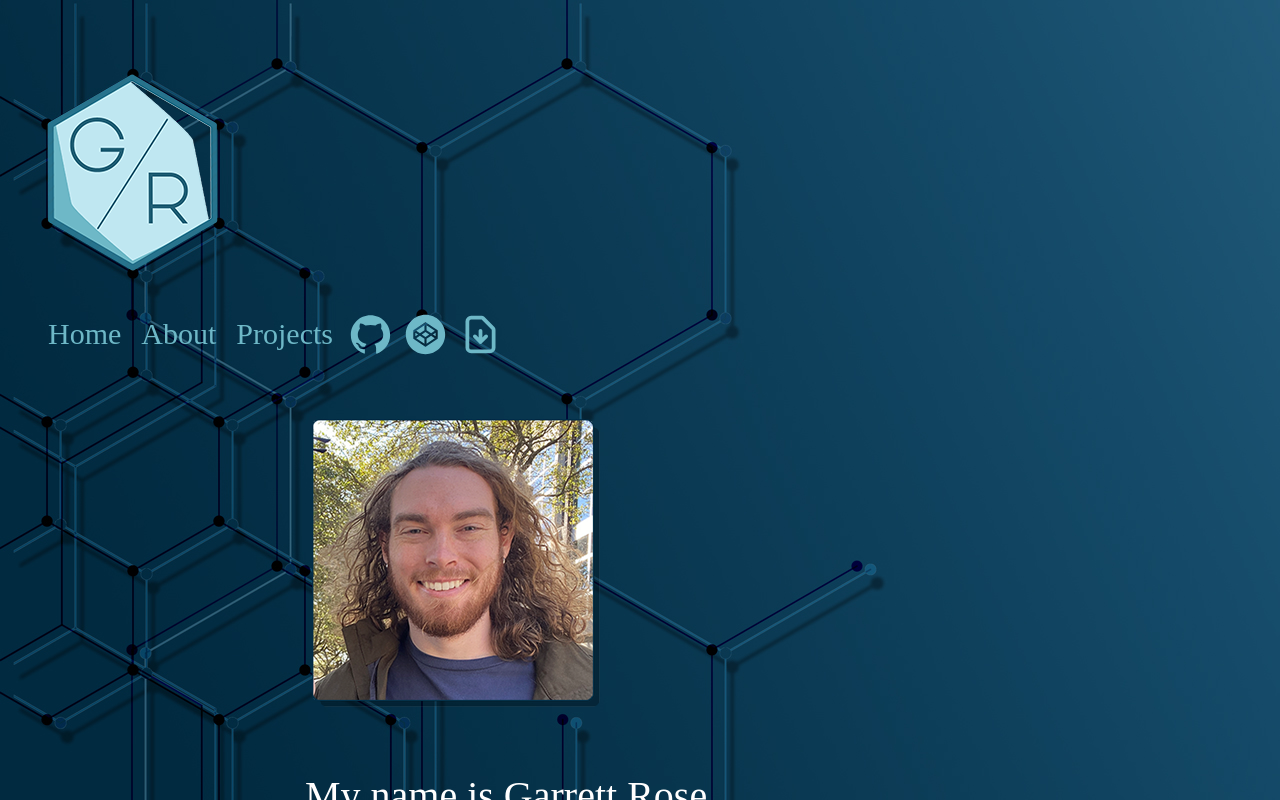
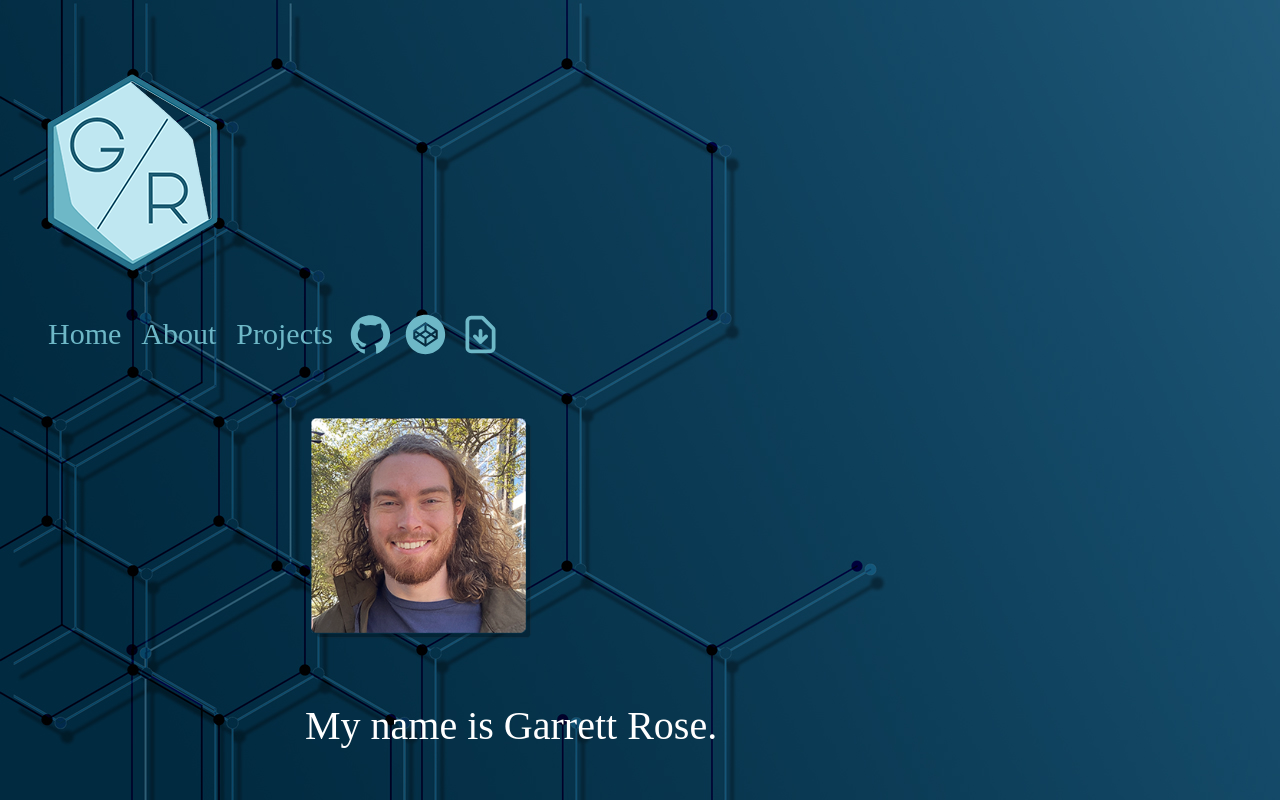
Before and after one commit to GLRose/Portfolio-React, a React (Create React App) app: page / in a window 1280 px wide. Shown: the top 800 px of the page. Built offline with nearby package versions, Linux system fonts and the light colour scheme; a web font is replaced by a local one.

Commit message:
changed headshot image size

```diff
--- a/src/components/Info.css
+++ b/src/components/Info.css
@@ -22,6 +22,11 @@
   animation-name: fading2;
   animation-duration: 6000ms;
   animation-iteration-count: 1;
+}
+
+.Face {
+  width: 230px;
+  height: 230px;
 }
 
 @keyframes fading {
```
